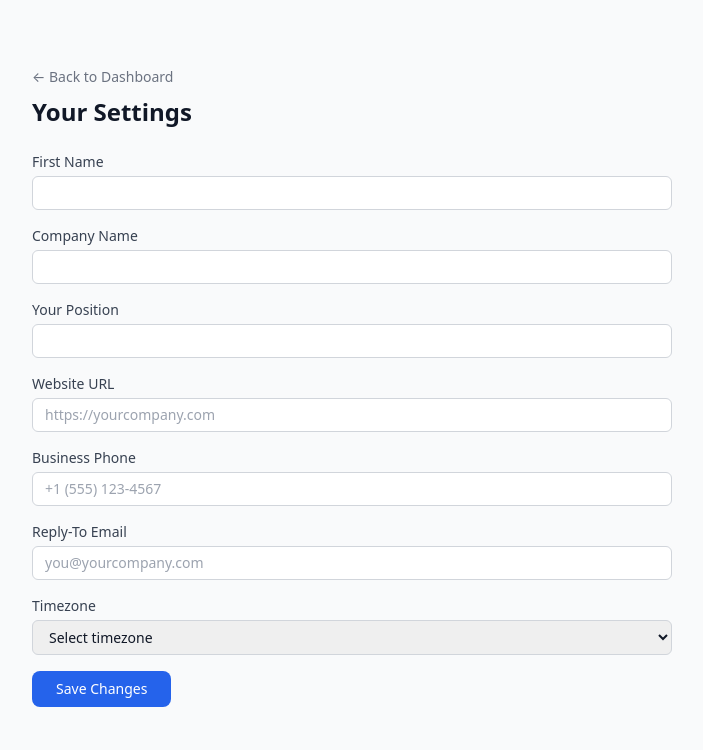
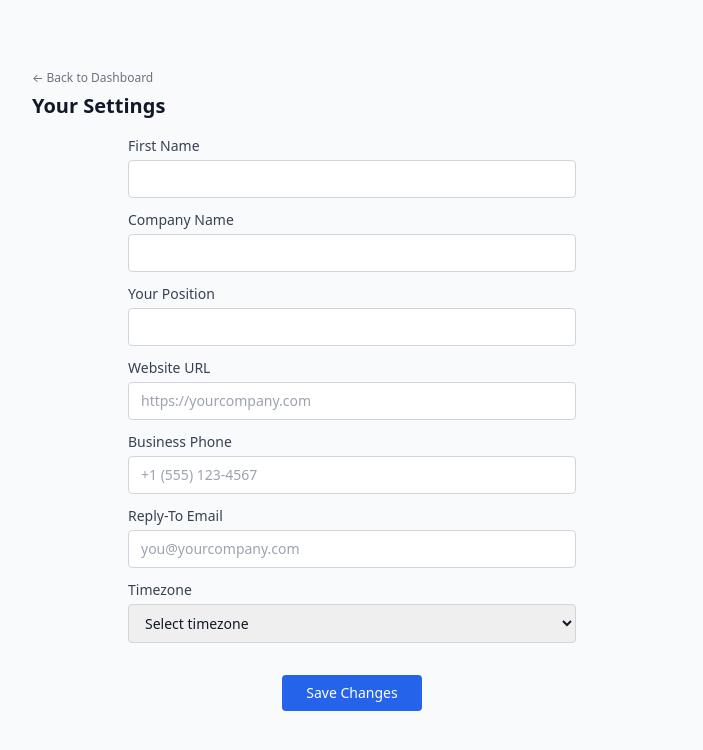
Before and after one commit to MylesGoHam/zyberfy-backend, a Flask app: page /settings in a window 1280 px wide. Shown: the top 750 px of the page, without its empty margins (288-991 px from the left). Run offline with Flask 3, Linux system fonts and the light colour scheme; the visitor is signed in with stand-in values (Sample User, id 1); data comes from the database, SQL or seed files in the repository; data that the repository does not hold is empty.

Commit message:
Update settings.html

```diff
--- a/templates/settings.html
+++ b/templates/settings.html
@@ -4,15 +4,15 @@
 
 {% block content %}
 <div class="max-w-2xl mx-auto px-4 py-10">
-  <div class="mb-6">
-    <a href="{{ url_for('dashboard') }}" class="text-sm text-gray-500 hover:text-gray-700">&larr; Back to Dashboard</a>
-    <h2 class="text-2xl font-bold mt-2">Your Settings</h2>
+  <div class="mb-4">
+    <a href="{{ url_for('dashboard') }}" class="text-xs text-gray-500 hover:text-gray-700">&larr; Back to Dashboard</a>
+    <h2 class="text-xl font-bold mt-1">Your Settings</h2>
   </div>
 
   {% with messages = get_flashed_messages(with_categories=true) %}
     {% if messages %}
       {% for category, message in messages %}
-        <div class="bg-green-100 border border-green-300 text-green-800 px-4 py-2 rounded mb-4">
+        <div class="bg-green-100 border border-green-300 text-green-800 px-3 py-2 rounded mb-3 text-sm">
           {{ message }}
         </div>
       {% endfor %}
@@ -20,40 +20,41 @@
   {% endwith %}
 
   <form method="POST" action="{{ url_for('settings') }}" class="space-y-4">
-    <!-- Smaller compact input fields -->
+    <!-- Wrapper for central alignment and fixed width -->
+    <div class="space-y-3 max-w-md mx-auto">
       <div>
         <label class="block text-sm font-medium text-gray-700 mb-1">First Name</label>
-      <input type="text" name="first_name" value="{{ user.first_name or '' }}" class="w-full border border-gray-300 px-3 py-1.5 text-sm rounded-md" required />
+        <input type="text" name="first_name" value="{{ user.first_name or '' }}" class="w-full border border-gray-300 px-3 py-2 text-sm rounded" required />
       </div>
 
       <div>
         <label class="block text-sm font-medium text-gray-700 mb-1">Company Name</label>
-      <input type="text" name="company_name" value="{{ user.company_name or '' }}" class="w-full border border-gray-300 px-3 py-1.5 text-sm rounded-md" />
+        <input type="text" name="company_name" value="{{ user.company_name or '' }}" class="w-full border border-gray-300 px-3 py-2 text-sm rounded" />
       </div>
 
       <div>
         <label class="block text-sm font-medium text-gray-700 mb-1">Your Position</label>
-      <input type="text" name="position" value="{{ user.position or '' }}" class="w-full border border-gray-300 px-3 py-1.5 text-sm rounded-md" />
+        <input type="text" name="position" value="{{ user.position or '' }}" class="w-full border border-gray-300 px-3 py-2 text-sm rounded" />
       </div>
 
       <div>
         <label class="block text-sm font-medium text-gray-700 mb-1">Website URL</label>
-      <input type="url" name="website" value="{{ user.website or '' }}" class="w-full border border-gray-300 px-3 py-1.5 text-sm rounded-md" placeholder="https://yourcompany.com" pattern="https?://.*\.[a-z]{2,}$" />
+        <input type="url" name="website" value="{{ user.website or '' }}" class="w-full border border-gray-300 px-3 py-2 text-sm rounded" placeholder="https://yourcompany.com" pattern="https?://.*\.[a-z]{2,}$" />
       </div>
 
       <div>
         <label class="block text-sm font-medium text-gray-700 mb-1">Business Phone</label>
-      <input type="tel" name="phone" value="{{ user.phone or '' }}" class="w-full border border-gray-300 px-3 py-1.5 text-sm rounded-md" placeholder="+1 (555) 123-4567" />
+        <input type="tel" name="phone" value="{{ user.phone or '' }}" class="w-full border border-gray-300 px-3 py-2 text-sm rounded" placeholder="+1 (555) 123-4567" />
       </div>
 
       <div>
         <label class="block text-sm font-medium text-gray-700 mb-1">Reply-To Email</label>
-      <input type="email" name="reply_email" value="{{ user.reply_email or '' }}" class="w-full border border-gray-300 px-3 py-1.5 text-sm rounded-md" placeholder="you@yourcompany.com" />
+        <input type="email" name="reply_email" value="{{ user.reply_email or '' }}" class="w-full border border-gray-300 px-3 py-2 text-sm rounded" placeholder="you@yourcompany.com" />
       </div>
 
       <div>
         <label class="block text-sm font-medium text-gray-700 mb-1">Timezone</label>
-      <select name="timezone" class="w-full border border-gray-300 px-3 py-1.5 text-sm rounded-md">
+        <select name="timezone" class="w-full border border-gray-300 px-3 py-2 text-sm rounded">
           <option value="">Select timezone</option>
           <option value="PST" {% if user.timezone == 'PST' %}selected{% endif %}>PST (Pacific Time)</option>
           <option value="MST" {% if user.timezone == 'MST' %}selected{% endif %}>MST (Mountain Time)</option>
@@ -61,9 +62,10 @@
           <option value="EST" {% if user.timezone == 'EST' %}selected{% endif %}>EST (Eastern Time)</option>
         </select>
       </div>
+    </div>
 
-    <div>
-      <button type="submit" class="bg-blue-600 text-white px-6 py-2 text-sm rounded-lg hover:bg-blue-700">Save Changes</button>
+    <div class="pt-4 text-center">
+      <button type="submit" class="bg-blue-600 text-white px-6 py-2 text-sm rounded hover:bg-blue-700">Save Changes</button>
     </div>
   </form>
 </div>
```
Lines whose indentation alone changed are shown as unchanged.
